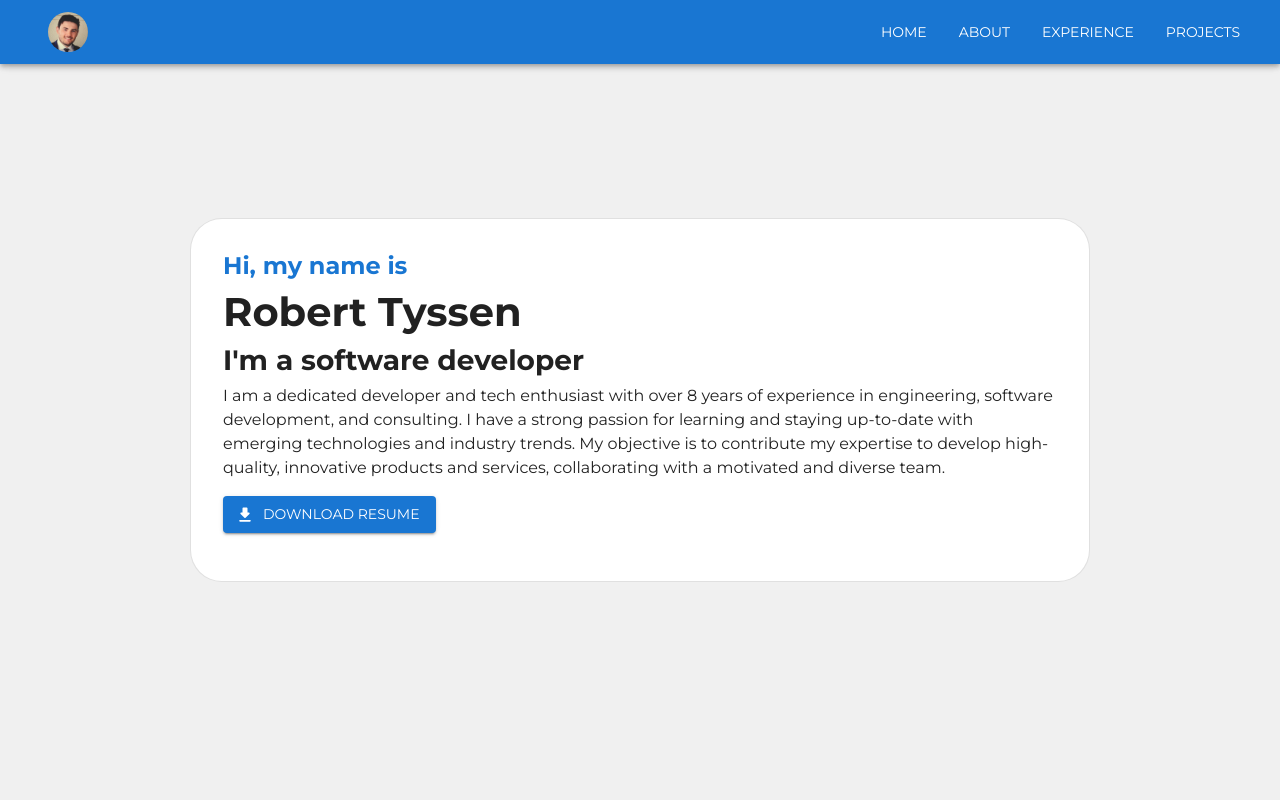
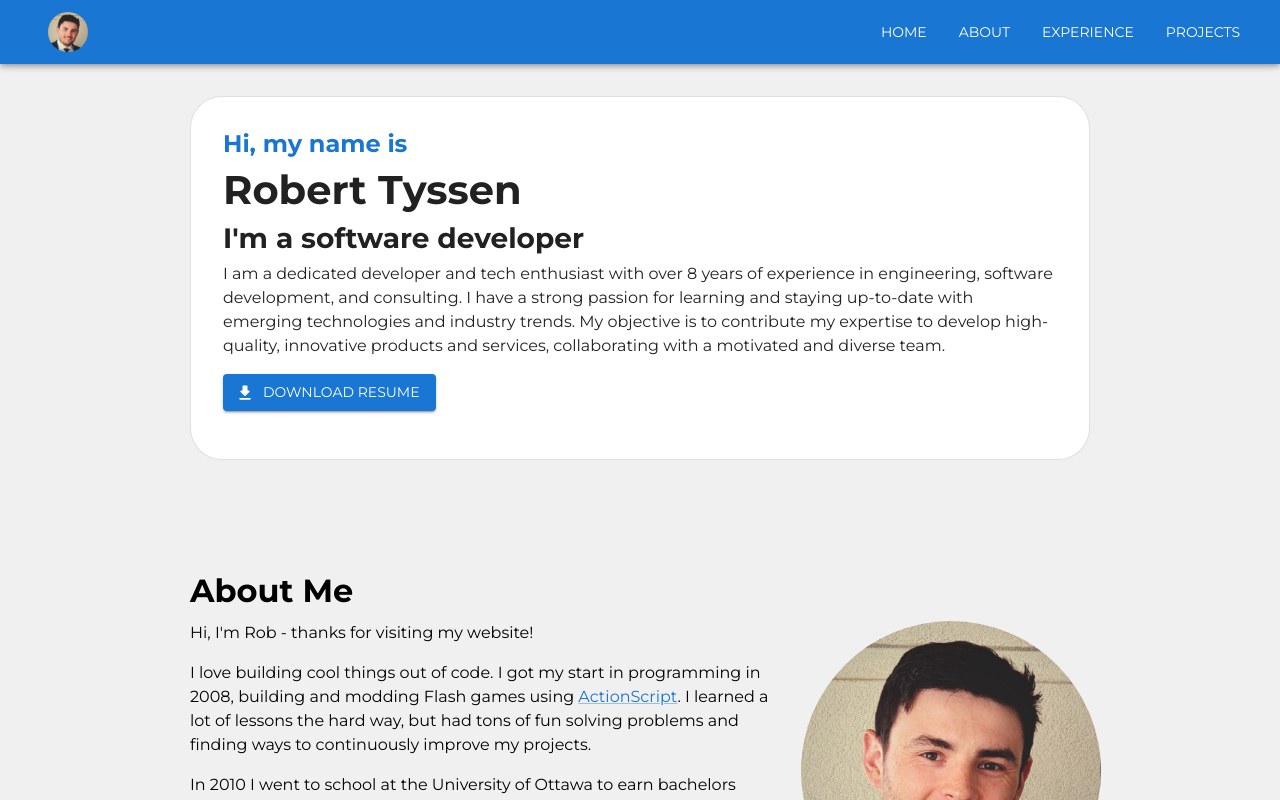
Before and after one commit to Robert-Tyssen/RobertTyssen-Dev-Site, a Next.js app: page / in a window 1280 px wide. Shown: the top 800 px of the page. Built offline with nearby package versions, Linux system fonts and the light colour scheme.

Commit message:
Changed spacing for Hero section - no longer occupies full screen

```diff
--- a/src/components/sections/About.tsx
+++ b/src/components/sections/About.tsx
@@ -1,4 +1,4 @@
-import { Box, Grid, Link, Paper, Typography } from '@mui/material';
+import { Box, Grid, Link, Typography } from '@mui/material';
 import Image from 'next/image';
 import Skills from './Skills';
 
@@ -47,7 +47,7 @@ const About = () => {
         </Grid>
 
       </Grid>
-      <Box sx={{py: 4}}>
+      <Box sx={{ py: 4 }}>
         <Skills />
       </Box>
     </Box>
--- a/src/components/sections/Hero.tsx
+++ b/src/components/sections/Hero.tsx
@@ -1,17 +1,11 @@
-import { Box, Button, IconButton, Paper, Toolbar, Typography } from '@mui/material';
-import Image from 'next/image';
-import React from 'react';
-import Person2RoundedIcon from '@mui/icons-material/Person2Rounded';
 import DownloadRoundedIcon from '@mui/icons-material/DownloadRounded';
-import { FaGithub, FaLinkedin } from "react-icons/fa";
-import EmailRoundedIcon from '@mui/icons-material/EmailRounded';
+import { Box, Button, Paper, Typography } from '@mui/material';
 
 const Hero = () => {
 
   return (
-
-    <Box sx={{ display: 'inline-flex', flexWrap: 'wrap', alignItems: 'center', alignContent: 'center', justifyContent: 'center', minHeight: '100vh', height: '100vh' }}>
-      <Paper variant='outlined' sx={{p: 4, borderRadius: 8}} >
+    <Box id='hero' sx={{ py: 4, }} >
+      <Paper variant='outlined' sx={{ p: 4, borderRadius: 8 }} >
         <Box>
           <Typography variant='h4' color={'primary'} gutterBottom>Hi, my name is</Typography>
           <Typography variant='h1'>Robert Tyssen</Typography>
@@ -35,7 +29,6 @@ const Hero = () => {
               Download Resume
             </Button>
           </Box>
-
         </Box>
       </Paper>
     </Box>
--- a/src/pages/index.tsx
+++ b/src/pages/index.tsx
@@ -1,13 +1,11 @@
-import Image from 'next/image'
-import { Inter } from 'next/font/google'
-import Head from 'next/head'
-import Hero from '../components/sections/Hero';
-import MyAppBar from '../components/nav/MyAppBar';
-import { Box } from '@mui/material';
 import About from '@/components/sections/About';
+import Contact from '@/components/sections/Contact';
 import Experience from '@/components/sections/Experience';
 import Projects from '@/components/sections/Projects';
-import Contact from '@/components/sections/Contact';
+import { Box } from '@mui/material';
+import { Inter } from 'next/font/google';
+import Head from 'next/head';
+import Hero from '../components/sections/Hero';
 
 const inter = Inter({ subsets: ['latin'] })
 
@@ -19,8 +17,12 @@ export default function Home() {
         <meta name="viewport" content="initial-scale=1, width=device-width" />
       </Head>
       {/* Main container */}
-      <Box sx={{ display: 'flex', justifyContent: 'center', bgcolor: 'background.default', }}>
-        <Box sx={{ maxWidth: 'md', px: 4, }}>
+      <Box sx={{
+        display: 'flex',
+        justifyContent: 'center',
+        bgcolor: 'background.default',
+      }}>
+        <Box sx={{ maxWidth: 'md', px: 4, pt: 8 }}>
           <Hero />
           <About />
           <Experience />
```
